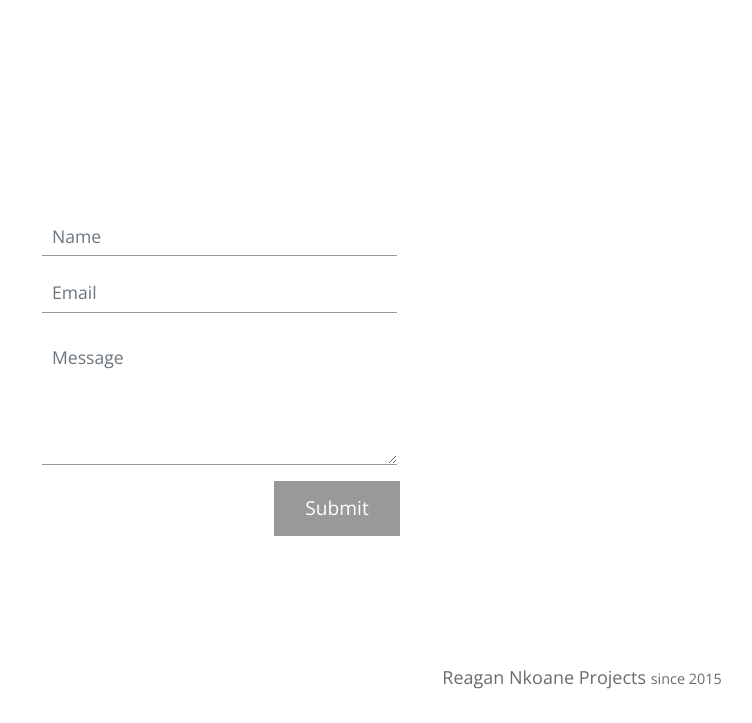
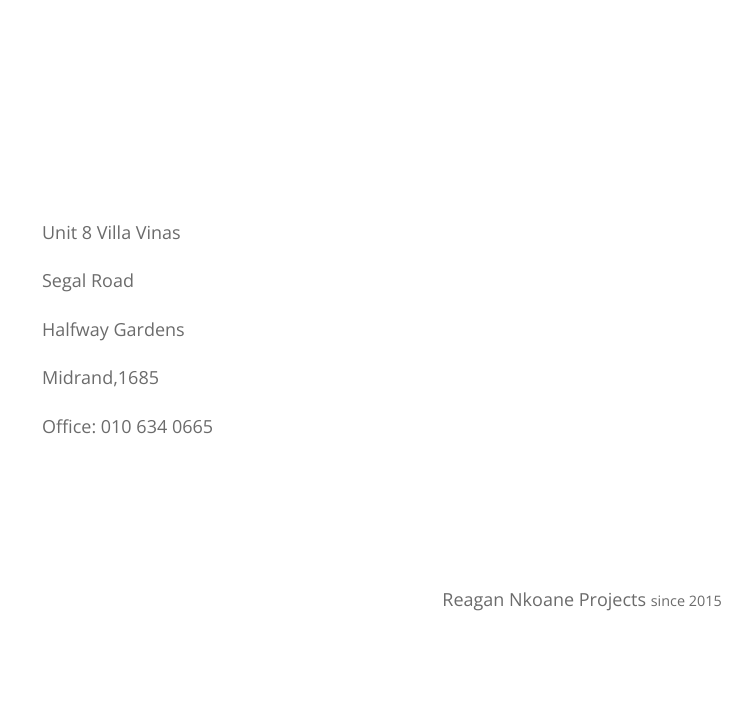
Before and after one commit to jaysetaka/rgn, a plain HTML site: page index.html in a window 1280 px wide. Shown: the part 2599-3322 px from the top of the page, without its empty margins (58-810 px from the left). After the commit the page ends 3277 px from the top, so only its background shows below. Drawn offline with nearby package versions, Linux system fonts and the light colour scheme.

Commit message:
second commit

```diff
--- a/index.html
+++ b/index.html
@@ -202,43 +202,31 @@
               class="tm-bg-white-transparent"
             >
               <div class="form-group">
-                <input
-                  type="text"
-                  id="contact_name"
-                  name="contact_name"
-                  class="form-control rounded-0 border-top-0 border-right-0 border-left-0"
-                  placeholder="Name"
-                  required
-                />
+                <p class="mb-0">
+                  Unit 8 Villa Vinas
+                </p>
               </div>
               <div class="form-group">
-                <input
-                  type="email"
-                  id="contact_email"
-                  name="contact_email"
-                  class="form-control rounded-0 border-top-0 border-right-0 border-left-0"
-                  placeholder="Email"
-                  required
-                />
+                <p class="mb-0">
+                  Segal Road
+                </p>
               </div>
               <div class="form-group">
-                <textarea
-                  rows="4"
-                  id="contact_message"
-                  name="contact_message"
-                  class="form-control rounded-0 border-top-0 border-right-0 border-left-0"
-                  placeholder="Message"
-                  required
-                ></textarea>
+                <p class="mb-0">
+                  Halfway Gardens
+                </p>
               </div>
-              <div class="text-center">
-                <button
-                  type="submit"
-                  class="btn tm-btn-submit rounded-0 text-white"
-                >
-                  Submit
-                </button>
+              <div class="form-group">
+                <p class="mb-0">
+                  Midrand,1685
+                </p>
               </div>
+              <div class="form-group">
+                <p class="mb-0">
+                  Office: 010 634 0665
+                </p>
+              </div>
+              <div class="text-center"></div>
             </form>
           </div>
         </div>
```
